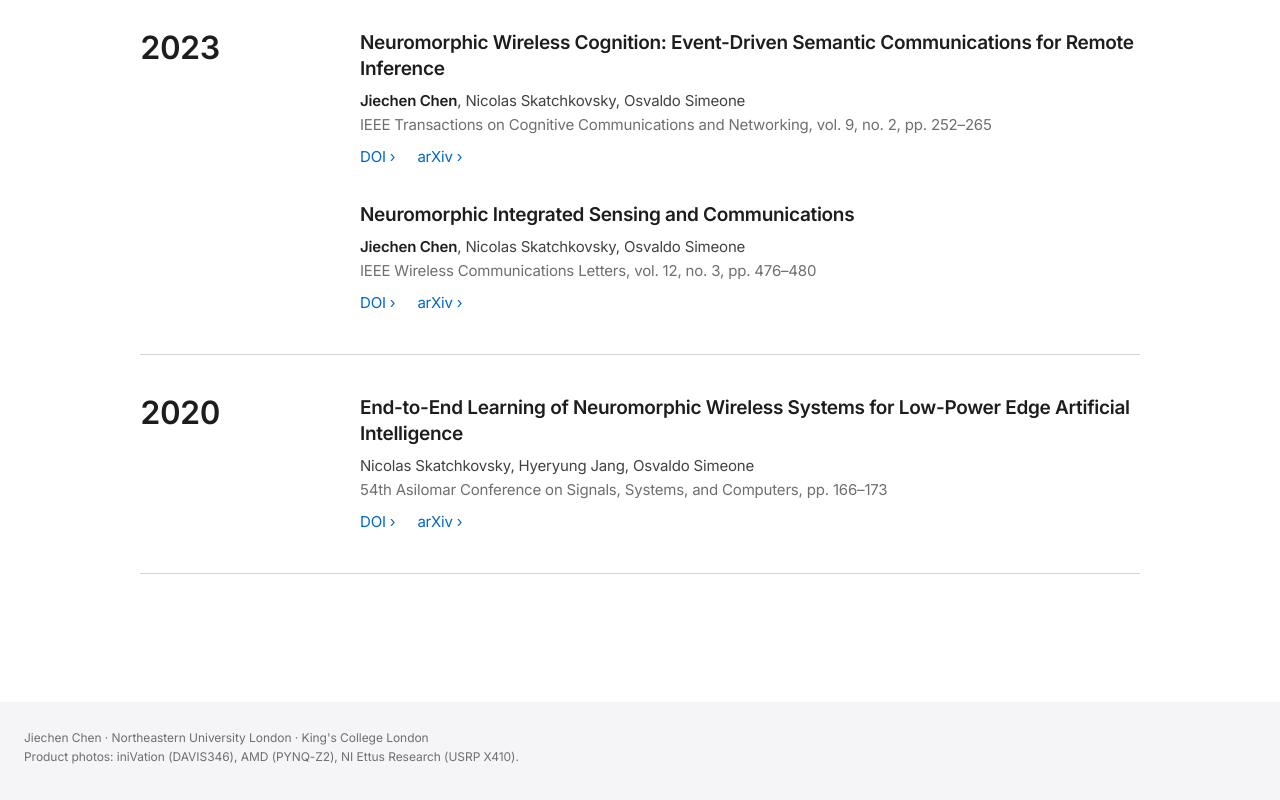
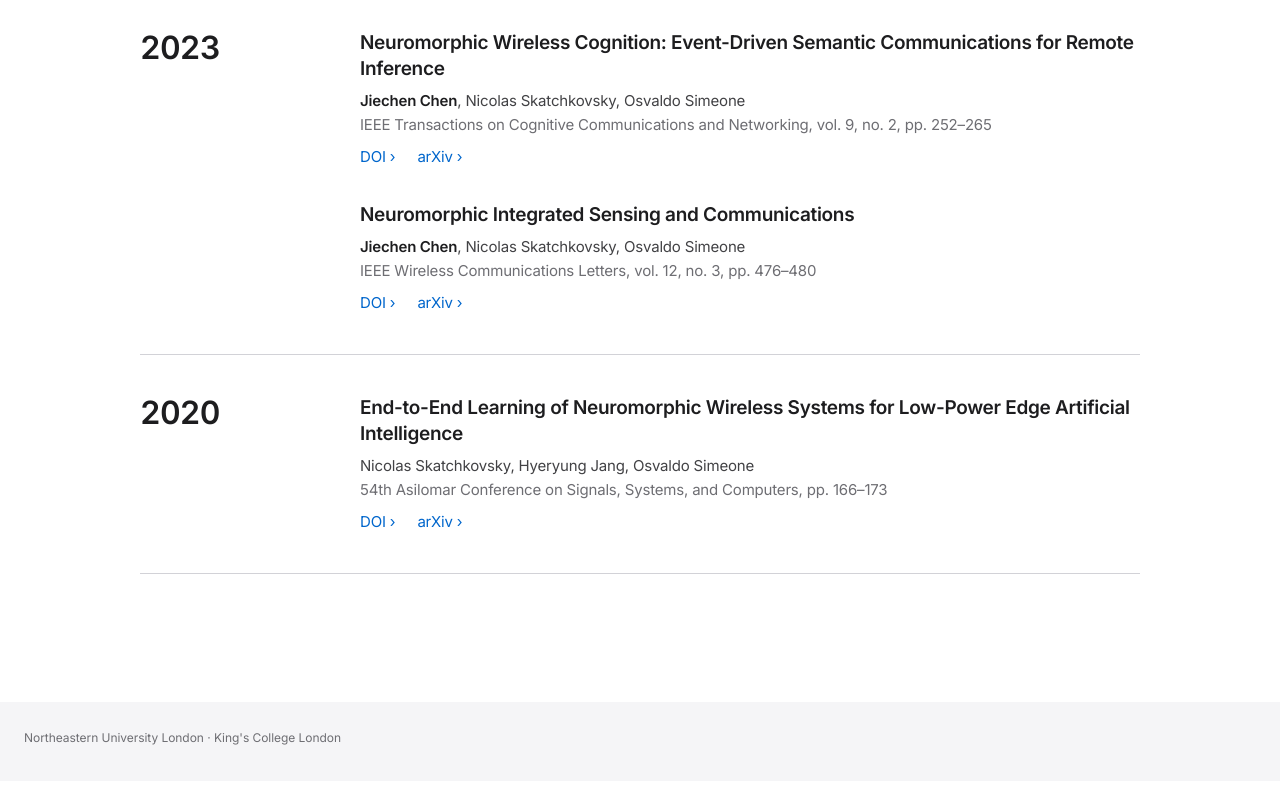
Before and after one commit to SpikingJ/neuromorphic-wireless-cognition, a plain HTML site: page index.html in a window 1280 px wide. Shown: the part 5008-5808 px from the top of the page. Drawn offline with Linux system fonts and the light colour scheme; animation ran at ten frames a second.

Commit message:
Update the website

```diff
--- a/index.html
+++ b/index.html
@@ -312,7 +312,7 @@
   <section class="sec" id="works">
     <div class="wrap">
       <h2 class="reveal">Our works</h2>
-      <p class="sub reveal">A growing list, newest first. Last updated <time datetime="2026-11-17">17&nbsp;November&nbsp;2026</time>.</p>
+      <p class="sub reveal">A growing list. Last updated <time datetime="2026-11-17">17&nbsp;November&nbsp;2026</time>.</p>
       <ol class="works">
         <li class="yr reveal"><span class="y">2026</span>
           <ul>
@@ -385,8 +385,7 @@
 
 <footer class="foot">
   <div class="wrap">
-    <p>Jiechen Chen · Northeastern University London · King's College London</p>
-    <p>Product photos: iniVation (DAVIS346), AMD (PYNQ-Z2), NI Ettus Research (USRP X410).</p>
+    <p>Northeastern University London · King's College London</p>
   </div>
 </footer>
 
```
